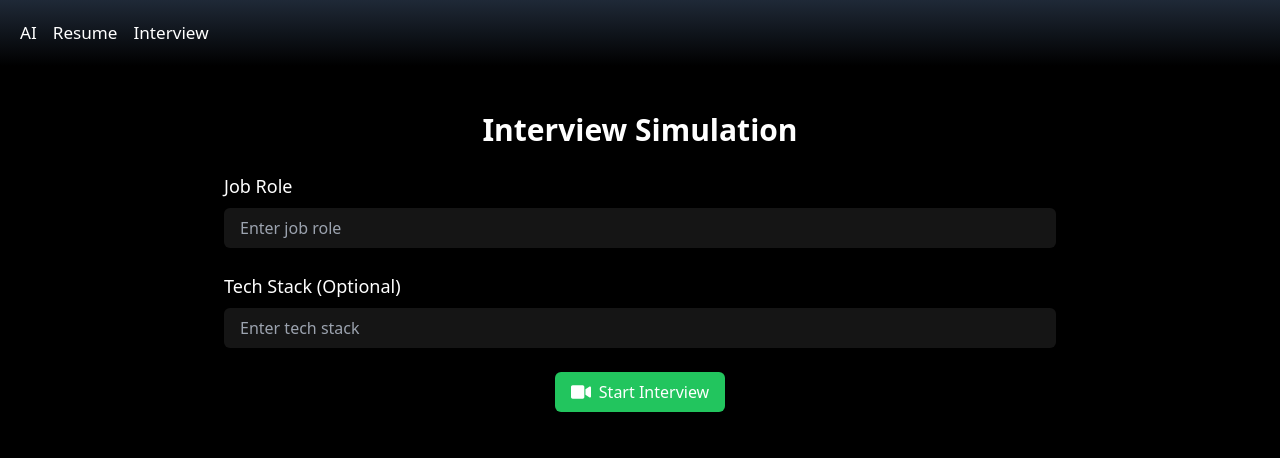
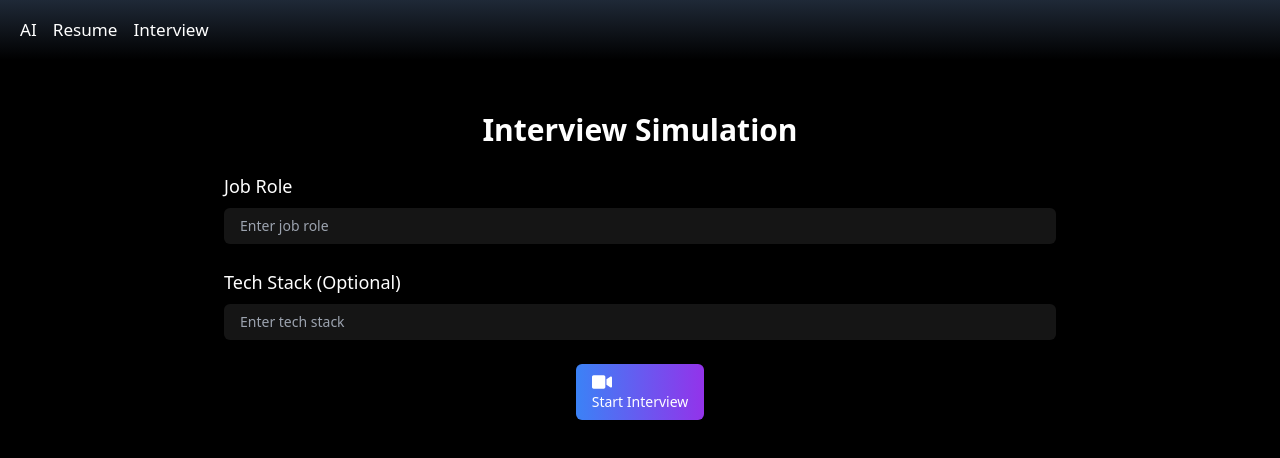
Before and after one commit to Anurag-Gaddamwar/CypherAI, a Next.js app: page /interview in a window 1280 px wide. Shown: the top 458 px of the page. Built offline with nearby package versions, Linux system fonts and the light colour scheme.

Commit message:
Update interview.jsx

```diff
--- a/pages/interview.jsx
+++ b/pages/interview.jsx
@@ -113,7 +113,7 @@ const InterviewSimulation = () => {
   };
 
   return (
-    <div className="min-h-screen font-sans text-white flex flex-col">
+    <div className="max-h-screen font-sans text-sm bg-black text-white flex flex-col">
       <Navbar />
       <div className="container mx-auto mt-20 p-6 rounded-lg shadow-lg w-full max-w-4xl">
         {!showInterview ? (
@@ -142,12 +142,17 @@ const InterviewSimulation = () => {
               />
             </div>
 
-            <div className="flex flex-col items-center mb-8">
-              <button onClick={startRecording} className="bg-green-500 hover:bg-green-600 text-white px-4 py-2 rounded-md flex items-center space-x-2 mb-10">
-                <FaVideo className="text-xl" />
-                <span>Start Interview</span>
-              </button>
-            </div>
+
+            <div className='flex flex-col items-center mb-8'>
+          <button onClick={startRecording}
+            className={`bg-gradient-to-r from-blue-500 items-center to-purple-600 text-white px-4 py-2 rounded-md transition transform duration-300 hover:scale-110`}
+
+
+          >
+            <FaVideo className="text-xl" />
+            Start Interview
+          </button>
+        </div>
           </>
         ) : (
           <>
```
